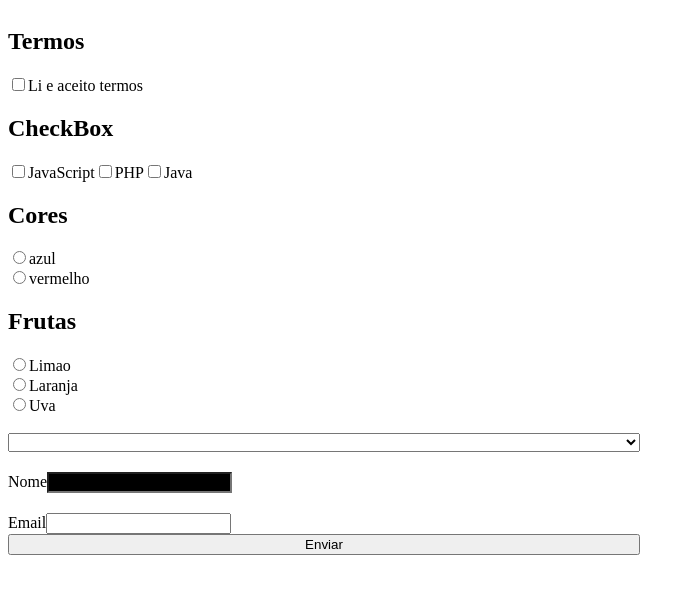
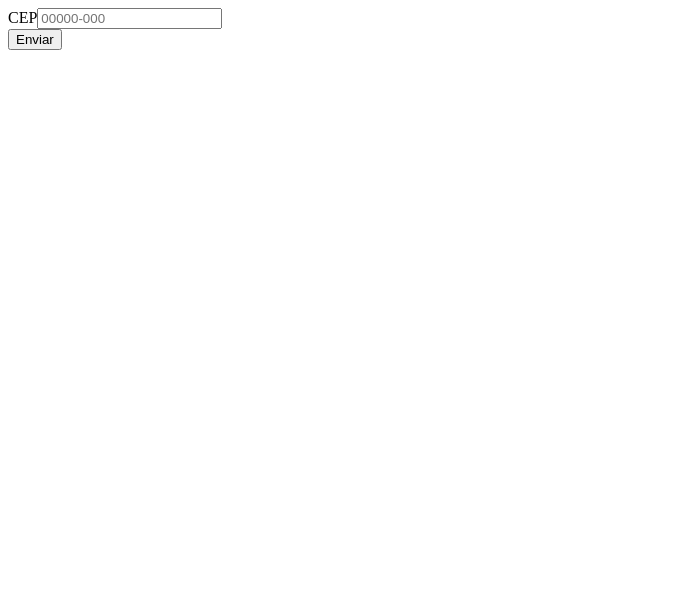
Before and after one commit to rafaelandradegs/origamid-react, a React (Vite) app: page / in a window 1280 px wide. Shown: the top 594 px of the page, without its empty margins (0-695 px from the left). Built offline with nearby package versions, Linux system fonts and the light colour scheme.

Commit message:
Form validate

```diff
--- a/src/App.jsx
+++ b/src/App.jsx
@@ -1,75 +1,56 @@
 import React from 'react'
-import Checkbox from './Form/Checkbox'
 import Input from './Form/Input'
-import Radio from './Form/Radio'
-import Select from './Form/Select'
 
 const App = () => {
-  const [nome, setNome] = React.useState('')
-  const [email, setEmail] = React.useState('')
-  const [produto, setProduto] = React.useState('')
-  const [cor, setCor] = React.useState('')
-  const [frutas, setFrutas] = React.useState('')
-  const [curso, setCurso] = React.useState([])
-  const [termo, setTermo] = React.useState([])
+  const [cep, setCep] = React.useState('')
+  const [error, setError] = React.useState(null)
 
-  if (termo.length > 0) {
-    console.log('enviar')
+  function validateCep(value) {
+    if (value.length === 0) {
+      setError('Preencha um valor')
+      return false
+    } else if (!/^\d{5}-?\d{3}$/.test(value)) {
+      setError('Preecha um CEP valido')
+      return false
+    } else {
+      setError(null)
+      return true
+    }
+  }
+
+  function handleChange({ target }) {
+    if (error) {
+      validateCep(target.value)
+    }
+    setCep(target.value)
+  }
+
+  function handleBlur({ target }) {
+    console.log(validateCep(target.value))
+  }
+
+  function handleSubmit(event) {
+    event.preventDefault()
+    if (validateCep(cep)) {
+      console.log('Enviou')
+    } else {
+      console.log('Nao enviar')
+    }
   }
 
   return (
-    <form style={{ display: 'flex', flexDirection: 'column', width: '50%' }}>
-      <h2>Termos</h2>
-      <Checkbox
-        options={['Li e aceito termos']}
-        value={termo}
-        setValue={setTermo}
+    <form onSubmit={handleSubmit}>
+      <Input
+        label="CEP"
+        id="cep"
+        type="text"
+        value={cep}
+        onChange={handleChange}
+        onBlur={handleBlur}
+        placeholder="00000-000"
       />
-      <h2>CheckBox</h2>
-      <Checkbox
-        options={['JavaScript', 'PHP', 'Java']}
-        value={curso}
-        setValue={setCurso}
-      />
-      <h2>Cores</h2>
-      <Radio
-        options={['azul', 'vermelho']}
-        value={frutas}
-        setValue={setFrutas}
-      />
-      <h2>Frutas</h2>
-      <Radio
-        options={['Limao', 'Laranja', 'Uva']}
-        value={cor}
-        setValue={setCor}
-      />
-      <br />
-      <Select
-        options={['smarthphone', 'tablet']}
-        value={produto}
-        setValue={setProduto}
-      />
-      <Input
-        id="nome"
-        label="Nome"
-        value={nome}
-        setValue={setNome}
-        required
-        style={{
-          background: 'black',
-          color: 'white',
-          marginTop: '20px',
-          marginBottom: '20px'
-        }}
-      />
-      <Input
-        id="email"
-        label="Email"
-        value={email}
-        setValue={setEmail}
-        required
-      />
-      <button type="submit">Enviar</button>
+      {error && <p>{error}</p>}
+      <button>Enviar</button>
     </form>
   )
 }
--- a/src/Form/Input.jsx
+++ b/src/Form/Input.jsx
@@ -1,16 +1,10 @@
 import React from 'react'
 
-const Input = ({ id, label, setValue, ...props }) => {
+const Input = ({ id, label, onChange, ...props }) => {
   return (
     <div>
       <label htmlFor={id}>{label}</label>
-      <input
-        type="text"
-        name={id}
-        id={id}
-        onChange={({ target }) => setValue(target.value)}
-        {...props}
-      />
+      <input type="text" name={id} id={id} onChange={onChange} {...props} />
     </div>
   )
 }
```
